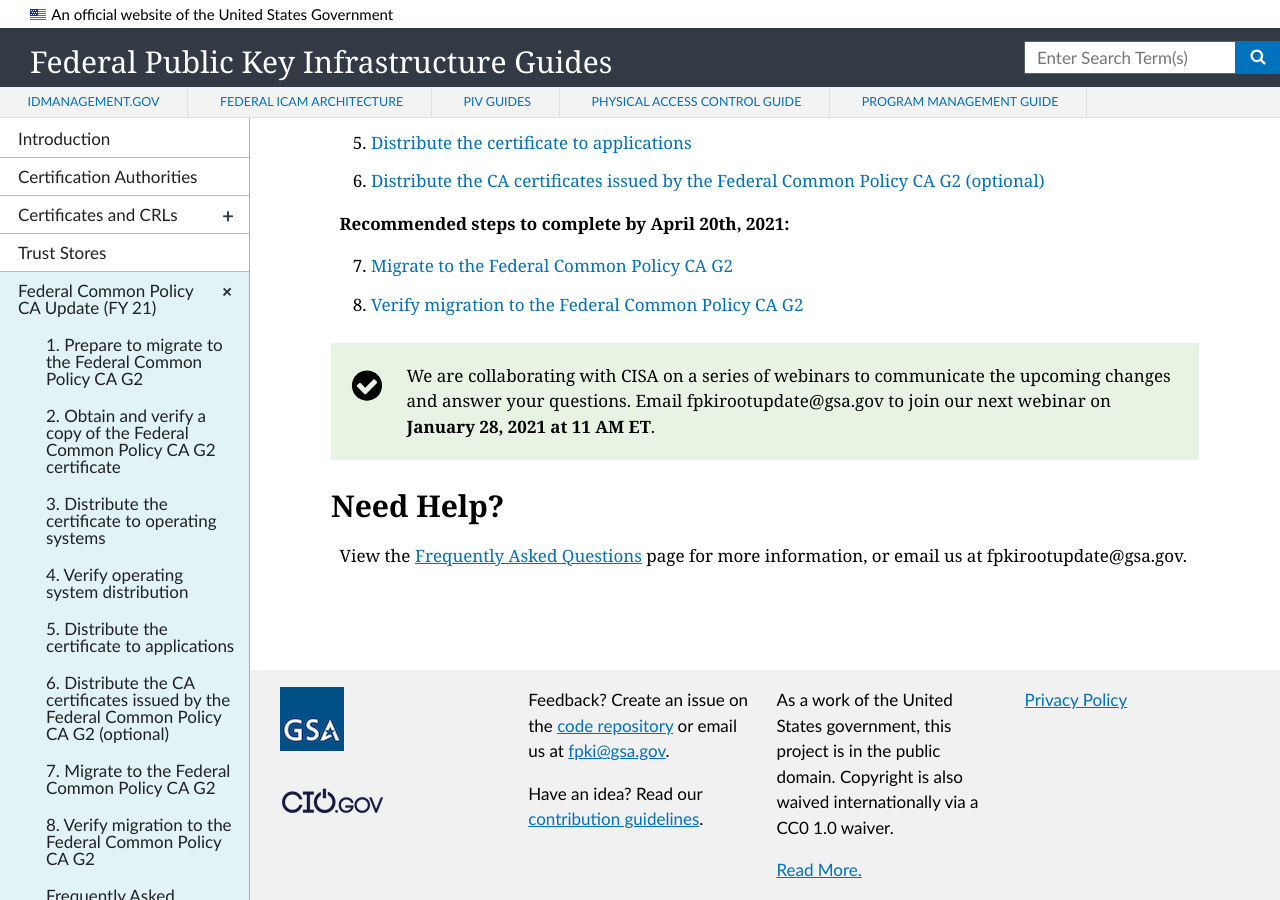
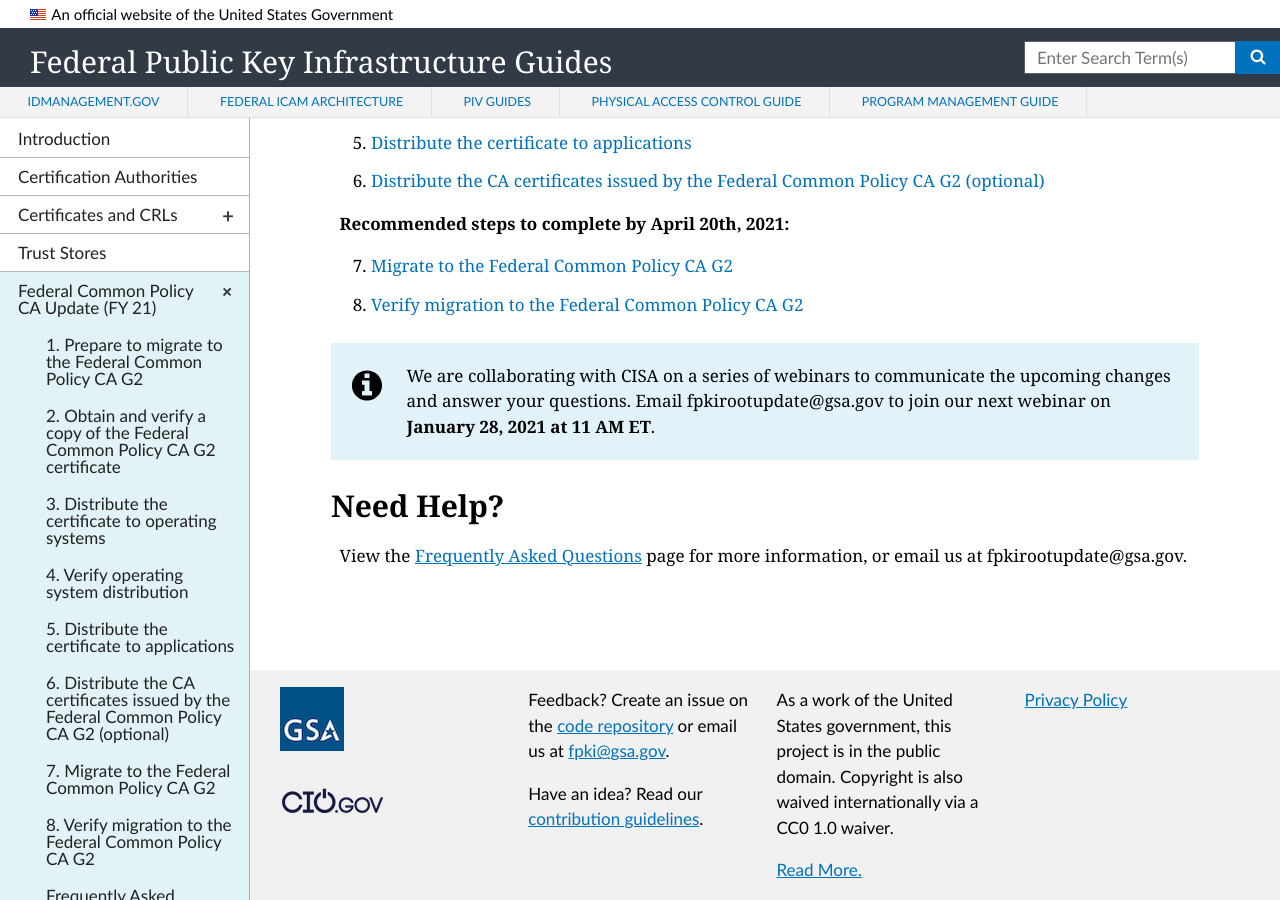
Before and after one commit to GSA/fpki-guides, a Jekyll site: the page built from _common/00_index.md, in a window 1280 px wide and 900 px high, scrolled down 790 px. Built offline with Jekyll 4.4.1, drawn with Linux system fonts in a browser that asks for light colours; nearby versions of some CDN libraries.

Commit message:
Update 00_index.md

```diff
--- a/_common/00_index.md
+++ b/_common/00_index.md
@@ -35,7 +35,7 @@
    <li value="8"><a href="https://fpki.idmanagement.gov/common/verify-migration/">Verify migration to the Federal Common Policy CA G2</a></li>
 </ol>
 
-{% include alert-success.html content="We are collaborating with CISA on a series of webinars to communicate the upcoming changes and answer your questions.  Email fpkirootupdate@gsa.gov to join our next webinar on <strong>January 28, 2021 at 11 AM ET</strong>." %}
+{% include alert-info.html content="We are collaborating with CISA on a series of webinars to communicate the upcoming changes and answer your questions.  Email fpkirootupdate@gsa.gov to join our next webinar on <strong>January 28, 2021 at 11 AM ET</strong>." %}
 
 ## Need Help?
 
```
